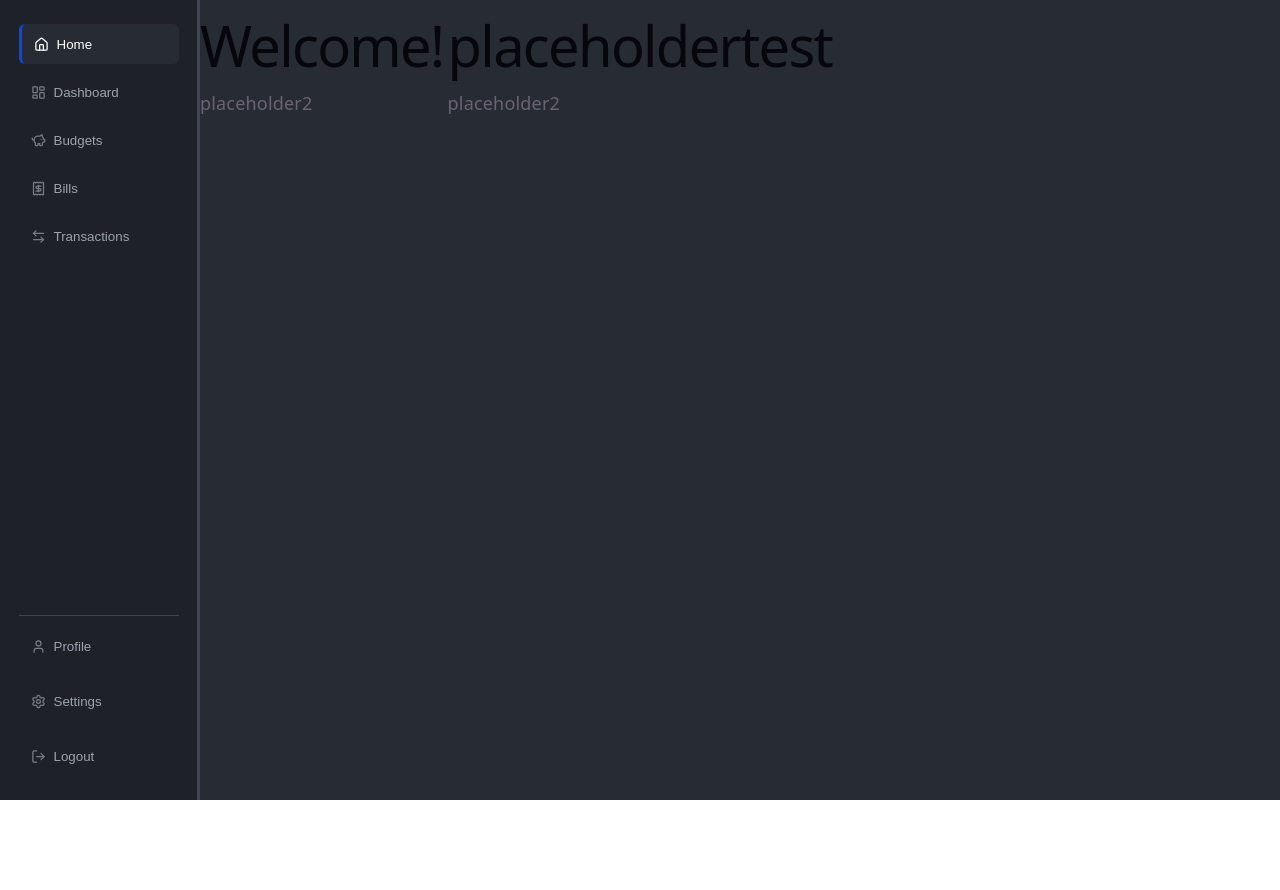
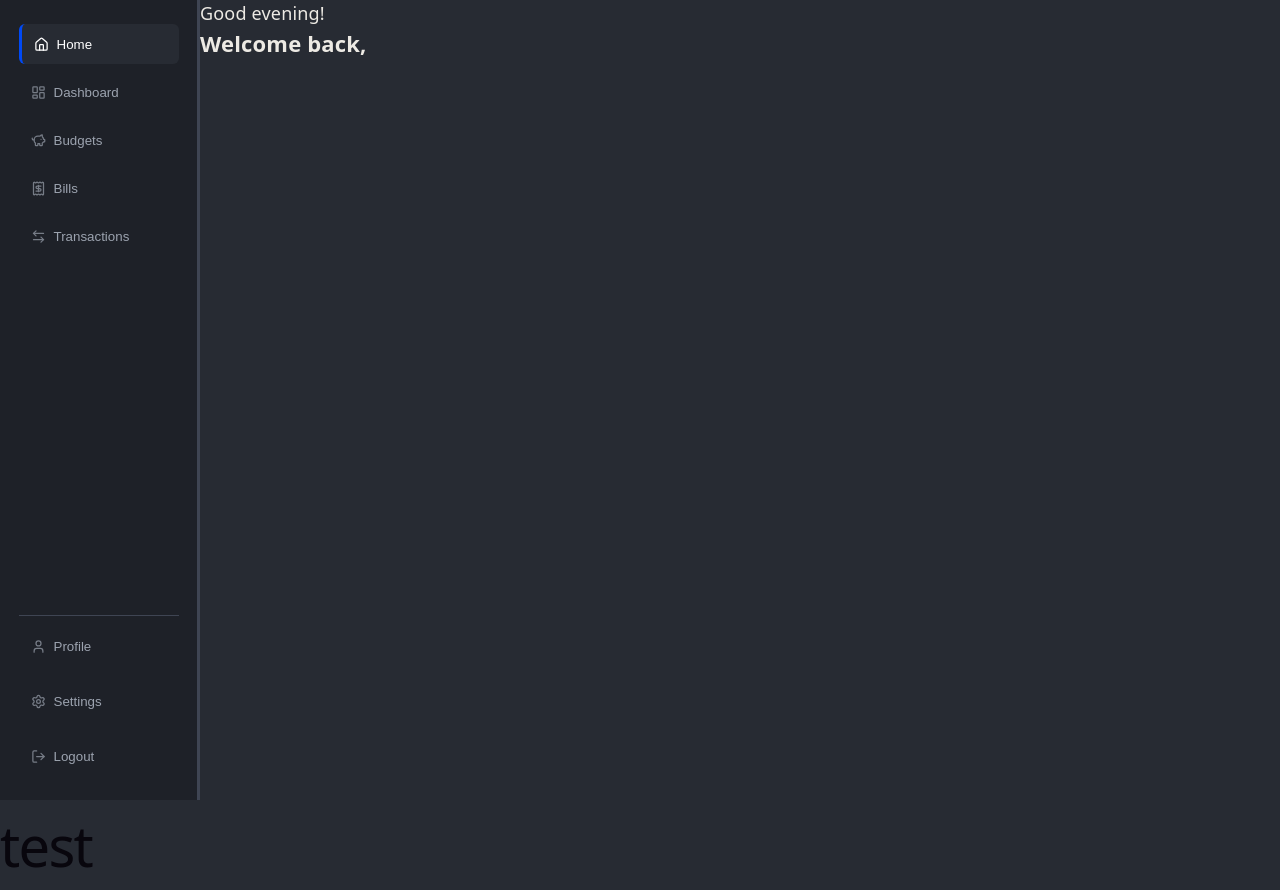
Before and after one commit to KennerHayth/budget-tool, a React (Vite) app: page /Home in a window 1280 px wide. Before the commit the page ends 800 px from the top, so only its background shows below. Built offline with nearby package versions, Linux system fonts and the light colour scheme.

Commit message:
Create all files needed for homepage. Introduce Greeting to the home page (unformatted).

```diff
--- /dev/null
+++ b/src/components/Greeting.tsx
@@ -0,0 +1,18 @@
+interface GreetingProps{
+    name:string
+}
+
+export default function Greeting({name}:GreetingProps) {
+    const hour = new Date().getHours();
+    const timeofDay = hour < 12 ?"morning" : hour < 18 ? "afternoon" : "evening"
+    return(
+        <div style = {{marginBottom:28}}>
+            <p style={{fontSize:"13",color:"#EDEAE4", margin: "0 0 4px"}}>
+                Good {timeofDay}!
+            </p>
+            <p style = {{fontSize:22,color:"#EDEAE4", fontWeight:"bold"}}>
+                Welcome back, {name}
+            </p>
+        </div>
+    )
+}
--- a/src/pages/Homepage.tsx
+++ b/src/pages/Homepage.tsx
@@ -1,20 +1,16 @@
 import Sidebar from "../components/Sidebar"
+import Greeting from "../components/Greeting"
 
 export default function Homepage() {
     return(
-        <div style = {{display:"grid",gridTemplateColumns:"200px 1fr 1fr", background:"#272B33",overflow:"visible"}}>
+        <div style = {{display:"grid",gridTemplateColumns:"200px 1fr", background:"#272B33",overflow:"visible"}}>
             <div style = {{
             }}>
                 <Sidebar/>
             </div>
-            <div style = {{display:"grid",gridTemplateColumns:"1fr 1fr"}}>
+            <div style = {{display:"grid"}}>
                 <div>
-                    <h1>Welcome!</h1>
-                    <p>placeholder2</p>
-                </div>
-              <div>
-                    <h1>placeholder</h1>
-                    <p>placeholder2</p>
+                    <Greeting/>
                 </div>
             </div>
             <h1>test</h1>
```
Also changed, not shown: src/components/SummaryCards.tsx (added, +17 -0 lines), src/components/BudgetProgress.tsx (added), src/components/RecentTransactions.tsx (added), src/components/UpcomingBills.tsx (added).
